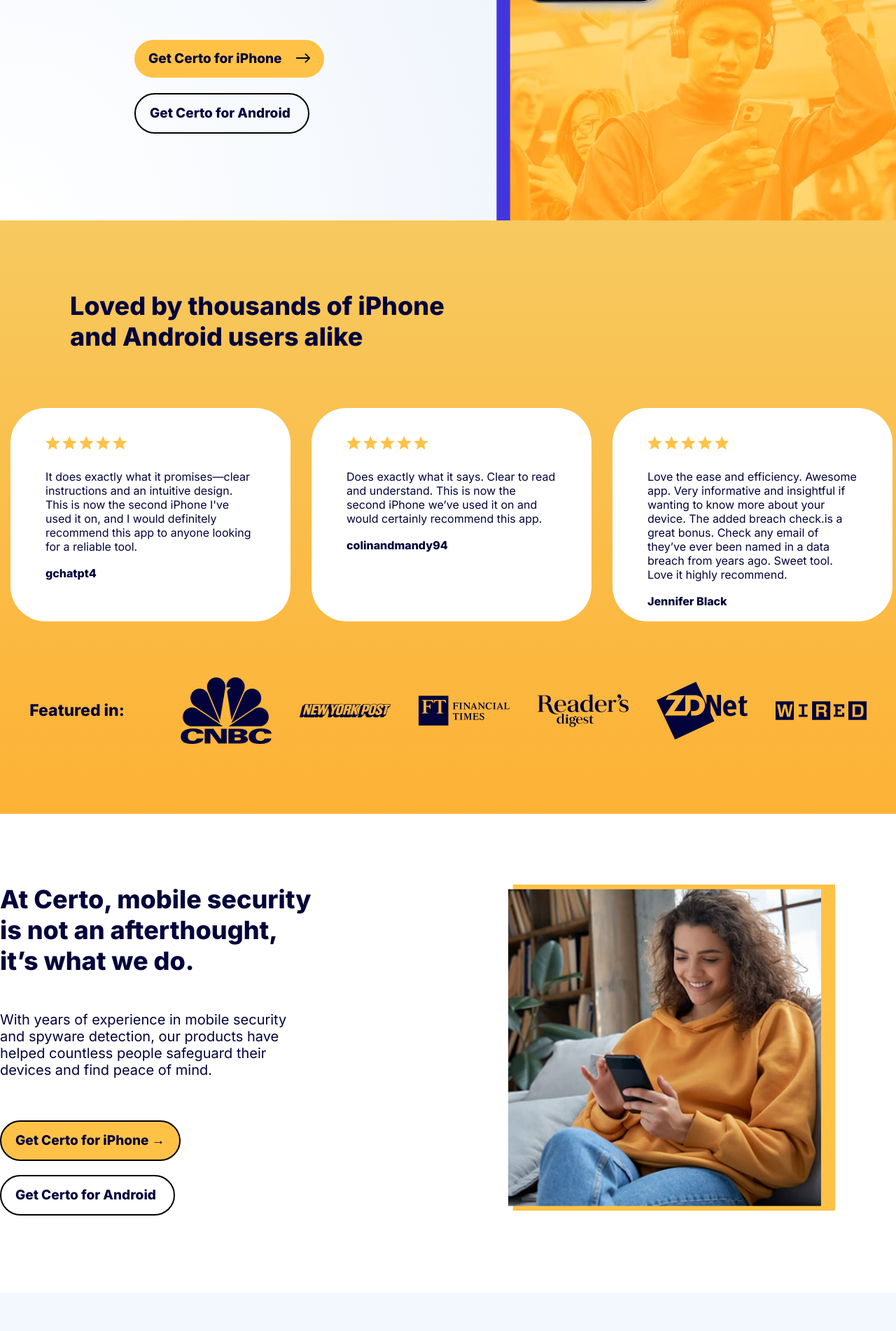
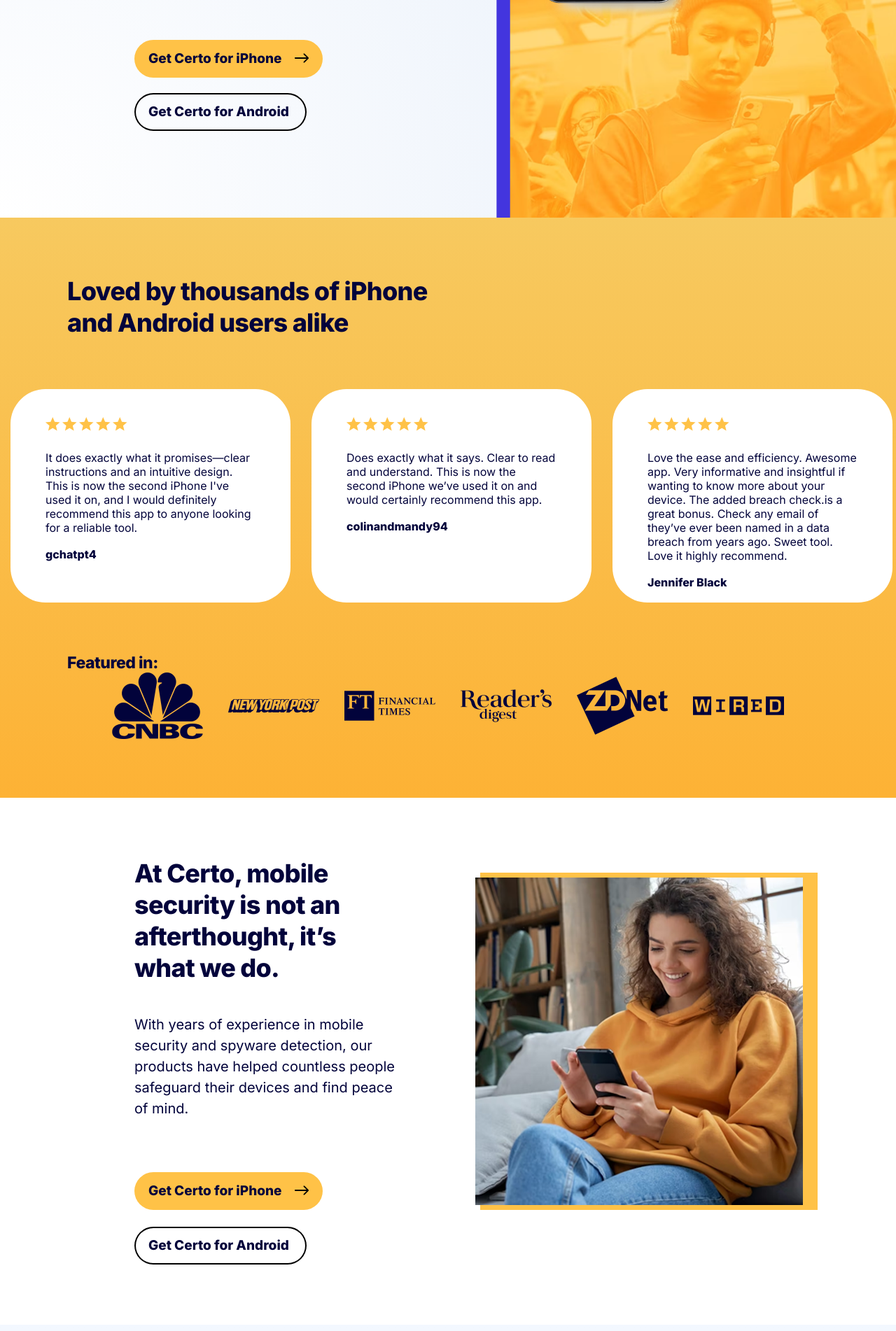
Before and after one commit to LaCovLoid/certo, a Vue app: page / in a window 1280 px wide. Shown: the part 660-2562 px from the top of the page at 70% size. Built offline with nearby package versions, Linux system fonts and the light colour scheme.

Commit message:
자주 사용되는 WhiteButton과 OrangeComponent의 컴포넌트화 및 HomeView의 UI 조정

```diff
--- /dev/null
+++ b/src/components/OrangeButton.vue
@@ -0,0 +1,46 @@
+<template>
+  <span class="text"
+    >{{ text }}
+    <img src="@/assets/images/icon/chevron_right.svg" class="chevron-right" />
+  </span>
+</template>
+
+<script setup lang="ts">
+defineProps<{
+  text: string;
+}>();
+</script>
+
+<style lang="scss" scoped>
+@use "@/global.scss" as *;
+.text {
+  width: fit-content;
+  padding-top: 16px;
+  padding-bottom: 15.5px;
+  padding-left: 20px;
+  padding-right: 20px;
+  display: inline-block;
+
+  font-size: 19px;
+  line-height: 22.5px;
+  font-weight: 800;
+  letter-spacing: 0;
+
+  cursor: pointer;
+  border-radius: 40px;
+  background-color: #ffc247;
+
+  > .chevron-right {
+    width: 20px;
+    height: 14px;
+    margin-left: 14.66px;
+    margin-top: auto;
+    margin-bottom: auto;
+  }
+
+  @include minimize() {
+    display: block;
+    margin: 20px auto;
+  }
+}
+</style>
--- /dev/null
+++ b/src/components/WhiteButton.vue
@@ -0,0 +1,34 @@
+<template>
+  <span class="text">{{ text }}</span>
+</template>
+
+<script setup lang="ts">
+defineProps<{
+  text: string;
+}>();
+</script>
+
+<style lang="scss" scoped>
+@use "@/global.scss" as *;
+.text {
+  width: fit-content;
+  padding-top: 16px;
+  padding-bottom: 15.5px;
+  padding-left: 20px;
+  padding-right: 25.59px;
+  display: inline-block;
+
+  font-size: 19px;
+  line-height: 22.5px;
+  font-weight: 800;
+
+  cursor: pointer;
+  border-radius: 50px;
+  box-shadow: inset 0 0 0 2px #000000;
+
+  @include minimize() {
+    display: block;
+    margin: 20px auto;
+  }
+}
+</style>
--- a/src/global.scss
+++ b/src/global.scss
@@ -18,7 +18,7 @@
   @content;
 }
 
-@mixin bt {
+@mixin white-bt {
   padding-top: 16px;
   padding-bottom: 15.5px;
   padding-left: 20px;
--- a/src/views/HomeView.vue
+++ b/src/views/HomeView.vue
@@ -14,14 +14,8 @@
           you to scan, detect and remove threats from your iPhone and Android
           devices.
         </span>
-        <span class="privacy-bt-iphone"
-          >Get Certo for iPhone
-          <img
-            src="@/assets/images/icon/chevron_right.svg"
-            class="chevron-right"
-          />
-        </span>
-        <span class="privacy-bt-android">Get Certo for Android</span>
+        <OrangeButton text="Get Certo for iPhone" class="privacy-bt-iphone" />
+        <WhiteButton text="Get Certo for Android" class="privacy-bt-android" />
       </div>
       <div class="privacy-right">
         <img
@@ -88,9 +82,8 @@
           products have helped countless people safeguard their devices and find
           peace of mind.
         </span>
-        <span class="bt bg-color-orange">Get Certo for iPhone →</span>
-        <div></div>
-        <span class="bt">Get Certo for Android</span>
+        <OrangeButton text="Get Certo for iPhone" class="security-bt-iphone" />
+        <WhiteButton text="Get Certo for Android" class="security-bt-android" />
       </div>
       <div class="security-right">
         <img
@@ -113,10 +106,9 @@
             class="icon-item"
           />
         </div>
-        <!-------------------------------------------->
+        <OrangeButton text="Get Certo for iPhone" class="icon-bt-iphone" />
+        <WhiteButton text="Get Certo for Android" class="icon-bt-android" />
       </div>
-      <span class="bt bg-color-orange">Get Certo for iPhone →</span>
-      <span class="bt">Get Certo for Android</span>
     </div>
     <!-- ----------------------------------- -->
     <div class="story-help-container">
@@ -125,22 +117,22 @@
         <span class="story-description">
           Find out why thousands trust Certo to secure their mobile world.
         </span>
-        <span class="bt bg-color-purple">About us →</span>
+        <OrangeButton text="About us" class="story-bt"></OrangeButton>
       </div>
       <div class="help-container">
         <span class="help-title">Help Center</span>
         <span class="help-description">
           Help topics, getting started guides and FAQs.
         </span>
-        <span class="bt help-bt">Vist help center</span>
+        <WhiteButton text="Vist help center" class="help-bt" />
       </div>
     </div>
     <!-- ----------------------------------- -->
     <div class="spying-container">
       <span class="spying-title">Is someone spying on your phone?</span>
       <span class="spying-description">Find out with Certo</span>
-      <span class="bt bg-color-orange">Get Certo for iPhone →</span>
-      <span class="bt spying-bt-android">Get Certo for Android</span>
+      <OrangeButton text="Get Certo for iPhone" class="spying-bt-iphone" />
+      <WhiteButton text="Get Certo for Android" class="spying-bt-android" />
     </div>
     <!-- ----------------------------------- -->
     <div class="insight-container">
@@ -153,7 +145,7 @@
           class="insight-item"
         />
       </div>
-      <span class="bt bg-color-orange">View all insight</span>
+      <OrangeButton text="View all insight" class="insight-bt" />
     </div>
   </div>
 </template>
@@ -166,6 +158,9 @@
 import IconComponent from "../components/IconComponent.vue";
 import Insights from "../components/Insight.vue";
 import Review from "../components/Review.vue";
+import WhiteButton from "../components/WhiteButton.vue";
+import OrangeButton from "../components/OrangeButton.vue";
+
 import type { ReviewDataType, InsightsDataType, IconDataType } from "../types";
 
 const insightsList = ref<InsightsDataType[]>(insightsData.insights);
@@ -292,20 +287,14 @@
       > .privacy-bt-iphone {
         margin-top: 22.5px;
         margin-right: 48px;
-        @include orange-bt;
 
-        > .chevron-right {
-          width: 20px;
-          height: 14px;
-          margin-left: 16.66px;
-          margin-top: auto;
-          margin-bottom: auto;
+        @include minimize() {
+          margin-left: auto;
+          margin-right: auto;
         }
       }
       > .privacy-bt-android {
         margin-top: 22.5px;
-
-        @include bt;
       }
     }
     > .privacy-right {
@@ -320,7 +309,7 @@
       > .img-privacy-phone {
         width: 241.5px;
         height: auto;
-        margin-left: 15px;
+        margin-left: 40px;
 
         @include minimize() {
           width: 352px;
@@ -331,8 +320,7 @@
     }
   }
   > .review-container {
-    padding: 100px 0;
-    text-align: start;
+    text-align: left;
     background: linear-gradient(to bottom, #f7c95f, #fdb235);
 
     @include minimize() {
@@ -340,11 +328,14 @@
     }
 
     > .review-title {
-      margin-left: 100px;
+      padding-top: 83px;
+      padding-left: 96px;
       display: block;
 
       font-size: 36px;
       font-weight: 800;
+      line-height: 45px;
+      letter-spacing: -0.72px;
 
       @include minimize() {
         width: 100%;
@@ -354,7 +345,7 @@
 
     > .slide-container {
       width: 100%;
-      margin: 80px 0;
+      margin: 72px 0;
       overflow: hidden;
       position: relative;
 
@@ -378,6 +369,9 @@
     }
     > .logo-container {
       width: 100%;
+      padding-left: 96px;
+      padding-right: 96px;
+      padding-bottom: 84px;
 
       display: flex;
       flex-wrap: wrap;
@@ -389,9 +383,11 @@
       }
 
       > .logo-list-text {
-        margin-right: 80px;
+        margin-right: auto;
+
         font-size: 23px;
         font-weight: 800;
+        letter-spacing: -0.48px;
 
         @include minimize() {
           width: 100%;
@@ -404,7 +400,7 @@
         display: grid;
 
         grid-auto-flow: column;
-        gap: 40px; /* 그리드 간격 */
+        gap: 36px; /* 그리드 간격 */
 
         @include minimize() {
           grid-auto-flow: row;
@@ -425,14 +421,20 @@
   }
   > .security-container {
     width: 100%;
-    padding: 100px 0;
+    padding: 86px 132px;
     display: flex;
 
     flex-wrap: wrap;
     justify-content: center;
 
+    @include minimize() {
+      padding: 0;
+    }
+
     > .security-left {
       width: 50%;
+      padding-left: 60px;
+
       text-align: left;
 
       @include minimize() {
@@ -441,31 +443,40 @@
       }
 
       > .security-title {
-        max-width: 446px;
+        width: 100%;
+        padding-right: 81.6px;
         display: block;
 
         font-size: 36px;
         font-weight: 800;
+        line-height: 45px;
+        letter-spacing: -0.7px;
       }
 
       > .security-description {
-        max-width: 446px;
-        margin: 50px 0;
+        width: 100%;
+        padding-right: 75px;
+        margin-top: 43px;
+        margin-bottom: 76px;
         display: block;
+
         font-size: 20px;
+        line-height: 30px;
+        letter-spacing: 0;
       }
 
-      > .bt {
-        margin: 10px 0;
+      > .security-bt-iphone {
+        margin-bottom: 24px;
+        margin-right: auto;
+        display: block;
+      }
 
-        @include minimize() {
-          margin: 10px auto;
-        }
+      > .security-bt-android {
+        display: block;
       }
     }
     > .security-right {
       width: 50%;
-      overflow: hidden;
 
       @include minimize() {
         width: 100%;
@@ -475,22 +486,33 @@
       }
 
       > .img-security {
-        width: 468px;
-        height: 468px;
+        max-width: 510px;
+        height: auto;
+
+        margin-left: 39px;
+        transform: translateY(20px);
+
+        @include minimize() {
+          margin-left: 0;
+          overflow: hidden;
+        }
       }
     }
   }
 
   > .icon-container {
     width: 100%;
-    padding-bottom: 80px;
+    padding-top: 83px;
+    padding-bottom: 84px;
+
     justify-content: center;
     background: linear-gradient(to bottom, #f3f8ff, #e7effa);
 
     > .icon-title {
-      max-width: 740px;
-      padding: 50px;
+      max-width: 840px;
       margin: 0 auto;
+      padding-left: 50px;
+      padding-right: 50px;
       display: block;
 
       font-size: 36px;
@@ -501,9 +523,9 @@
       max-width: 840px;
       width: 100%;
       margin: 0 auto;
-      padding: 60px 0px;
+      margin-top: 72px;
+      padding: 72px;
 
-      flex-wrap: wrap;
       border-radius: 50px;
       justify-content: center;
       background-color: #ffffff;
@@ -515,9 +537,8 @@
 
       > .icon-grid-container {
         display: grid;
-        grid-template-rows: 1fr 1fr;
-        grid-auto-flow: column;
-        gap: 40px;
+        grid-template-columns: repeat(3, 1fr); /* 3열 */
+        gap: 48px;
 
         @include minimize() {
           grid-auto-flow: row;
@@ -525,23 +546,25 @@
         }
 
         > .icon-item {
-          margin: 20px 20px 60px 20px;
-
           @include minimize() {
             margin: 20px auto;
           }
         }
       }
 
-      > .bt {
-        margin: 10px 20px;
+      > .icon-bt-iphone {
+        margin-top: 72px;
+        margin-right: 24px;
+        @include minimize() {
+          margin: 0 auto;
+        }
       }
     }
   }
 
   > .story-help-container {
     width: 100%;
-    padding: 90px 0;
+    padding: 84px 0;
     display: flex;
 
     flex-wrap: wrap;
@@ -555,9 +578,10 @@
     > .story-container {
       max-width: 460px;
       width: 100%;
-      padding: 50px;
+      padding: 48px;
+      padding-top: 47px;
 
-      text-align: start;
+      text-align: left;
       border-radius: 50px;
       background: linear-gradient(to bottom, #f7c95f, #fdb235);
 
@@ -566,25 +590,33 @@
 
         font-size: 23px;
         font-weight: 800;
+        letter-spacing: -0.48px;
       }
 
       > .story-description {
-        margin: 30px 0 50px 0;
+        margin-top: 24px;
+        margin-bottom: 48px;
+        padding-right: 5.17px;
+
         display: block;
         font-size: 16px;
+        line-height: 24px;
+        letter-spacing: 0;
       }
 
-      > .bt {
-        @include minimize() {
-          margin: 0;
-        }
+      > .story-bt {
+        font-size: 15px;
+        color: #ffffff;
+        background-color: #4335de;
       }
     }
 
     > .help-container {
-      max-width: 460px;
+      max-width: 380px;
       width: 100%;
-      padding: 50px 0 50px 100px;
+      padding: 48px;
+      padding-top: 47px;
+      padding-left: 120px;
 
       text-align: start;
 
@@ -598,17 +630,23 @@
 
       > .help-title {
         display: block;
+
         font-size: 23px;
         font-weight: 800;
+        letter-spacing: -0.48px;
       }
       > .help-description {
-        width: 200px;
-        margin: 25px 0 50px 0;
+        margin-top: 24px;
+        margin-bottom: 48px;
+        padding-right: 15.97px;
+
         display: block;
+        font-size: 16px;
+        line-height: 24px;
+        letter-spacing: 0;
       }
       > .help-bt {
-        padding-top: 15px;
-        font-size: 16px;
+        font-size: 15px;
 
         @include minimize() {
           margin: 0;
@@ -618,42 +656,52 @@
   }
   > .spying-container {
     width: 100%;
-    padding: 100px;
+    padding-top: 84px;
+    padding-bottom: 84px;
+
     background: linear-gradient(to bottom, #2925cc, #4b48e5);
 
     @include minimize() {
-      padding: 50px;
     }
 
     > .spying-title {
+      max-width: 720px;
+      margin: 0 auto;
       display: block;
 
       font-size: 34px;
       font-weight: 800;
+      letter-spacing: -0.72px;
+      line-height: 45px;
       color: #ffffff;
     }
 
     > .spying-description {
-      margin: 60px 0;
+      max-width: 720px;
+      margin-top: 50px;
+      margin-left: auto;
+      margin-right: auto;
+      margin-bottom: 60px;
       display: block;
 
       font-size: 18px;
+      line-height: 30px;
+      letter-spacing: 0;
       color: #ffffff;
     }
+
+    > .spying-bt-iphone {
+      margin-right: 24px;
+    }
     > .spying-bt-android {
-      margin-left: 20px;
-
       color: #ffffff;
-      border: #ffffff 2px solid;
-
-      @include minimize() {
-        margin: 10px auto;
-      }
+      box-shadow: inset 0 0 0 2px #ffffff;
     }
   }
 
   > .insight-container {
-    padding: 80px 0;
+    padding-top: 84px;
+    padding-bottom: 84px;
     background-color: #f3f8ff;
     overflow: hidden;
 
@@ -664,7 +712,7 @@
     > .insight-item-list {
       width: 100%;
       margin: 0 auto;
-      padding: 30px 0;
+      padding: 72px 0;
       display: flex;
 
       overflow-x: auto;
@@ -678,7 +726,7 @@
       }
 
       > .insight-item {
-        margin: 0 80px;
+        margin: 0 40px;
       }
 
       > .insight-item:hover {
@@ -691,22 +739,18 @@
         }
       }
     }
+    .insight-bt {
+    }
   }
 }
 
 //////////////////////////////////////////////
 
 .bt {
-  @include bt;
+  @include white-bt;
 }
 .bg-color-orange {
   @include orange-bt;
-}
-.bg-color-purple {
-  font-size: 16px;
-  border: none;
-  color: #ffffff;
-  background-color: #4335de;
 }
 
 /* 무한 슬라이드 애니메이션 */
```
Also changed, not shown: src/components/IconComponent.vue (+10 -4 lines), src/components/Insight.vue (+9 -1 lines).
